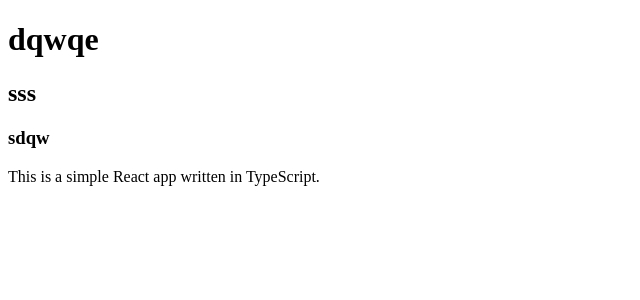
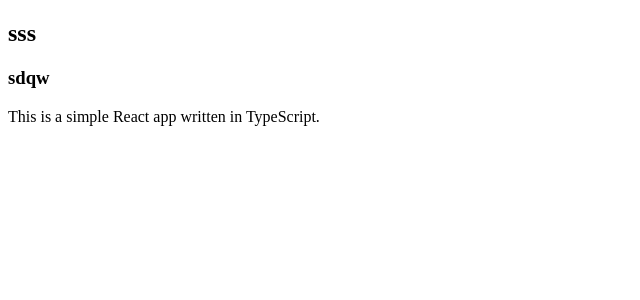
Before and after one commit to qxNamelesSxq/test-alex, a Next.js app: page /App in a window 1280 px wide. Shown: the top 300 px of the page, without its empty margins (0-640 px from the left). Built offline with nearby package versions, Linux system fonts and the light colour scheme.

Commit message:
ci: initialised basic js project, added commit

```diff
--- a/src/pages/App.tsx
+++ b/src/pages/App.tsx
@@ -2,7 +2,6 @@ import React from 'react';
 
 const App = () => (
   <div>
-    <h1>dqwqe</h1>
     <h2>sss</h2>
     <h3>sdqw</h3>
     <p>This is a simple React app written in TypeScript.</p>
```
